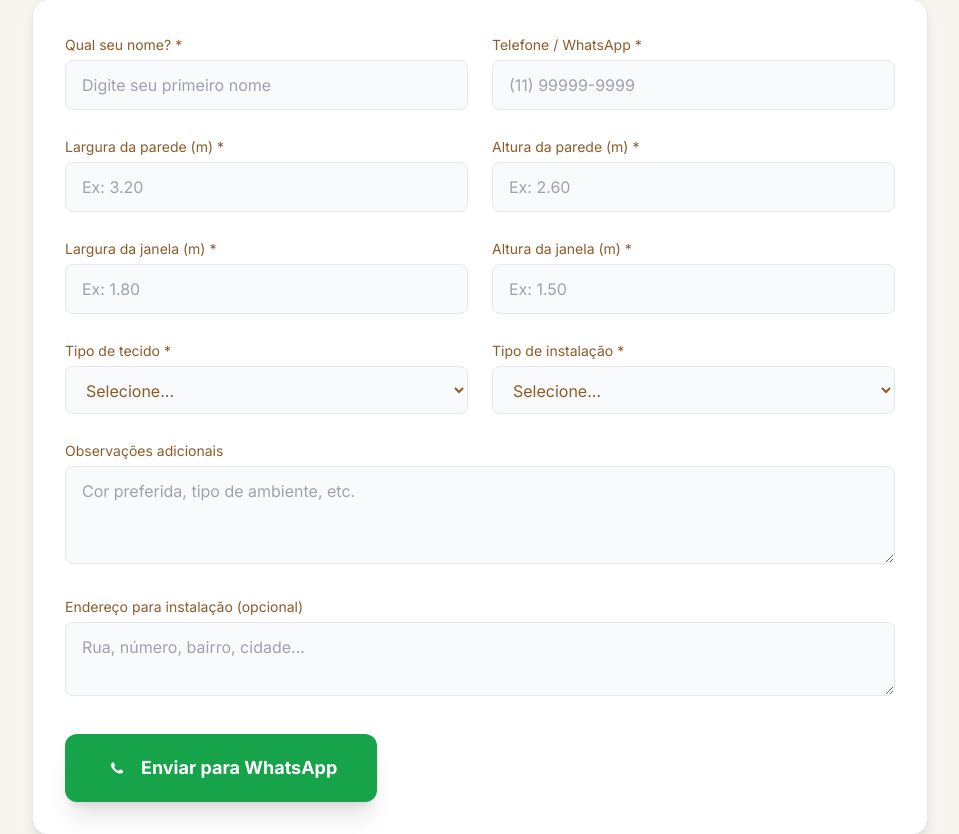
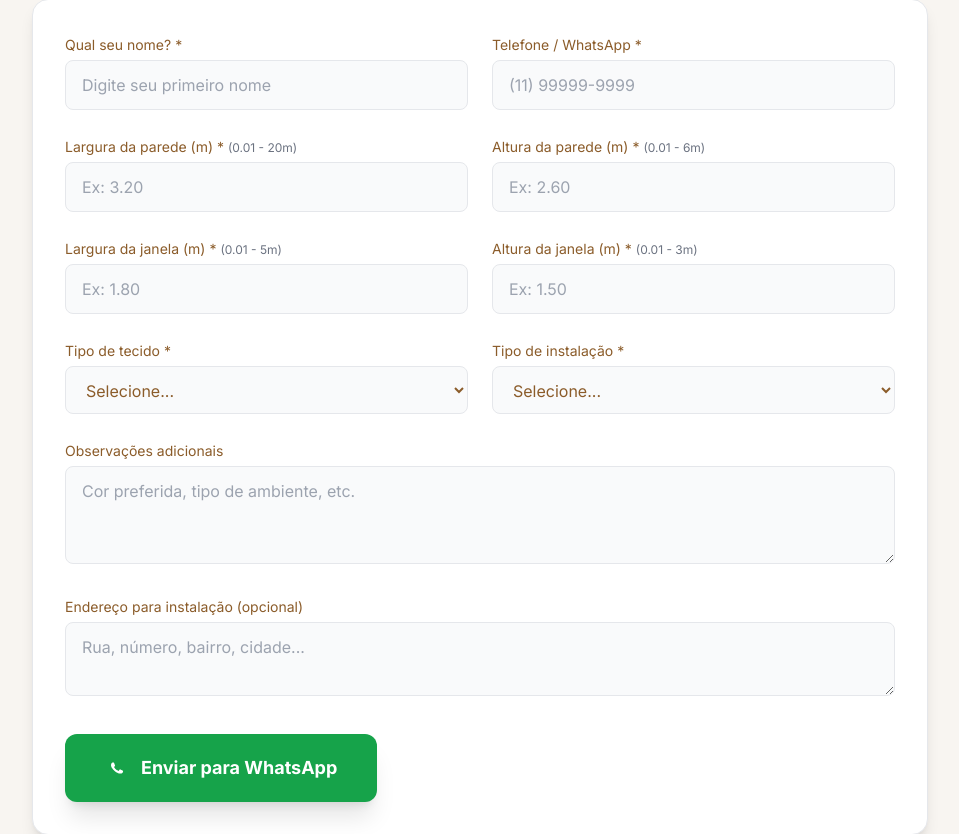
Before and after one commit to workriar/cortinasbras, a Flask app: page / in a window 1280 px wide. Shown: the part 2651-3485 px from the top of the page, without its empty margins (160-1119 px from the left). Run offline with Flask 3, Linux system fonts and the light colour scheme; some libraries are stand-ins or nearby versions.

Commit message:
feat: adicionar validação HTML5 com min/max nos inputs de medição (previne valores negativos/zero e limites razoáveis)

```diff
--- a/meu-projeto/templates/index.html
+++ b/meu-projeto/templates/index.html
@@ -293,20 +293,20 @@
                   <input id="telefone" name="telefone" type="tel" required class="mt-1 w-full px-4 py-3 rounded-lg border bg-gray-50 focus:ring-2 focus:ring-brand-300 focus:outline-none focus:bg-white" placeholder="(11) 99999-9999" />
                 </div>
                 <div>
-                  <label class="text-sm font-medium text-brand-700" for="largura_parede">Largura da parede (m) *</label>
-                  <input id="largura_parede" name="largura_parede" type="number" step="0.01" required class="mt-1 w-full px-4 py-3 rounded-lg border bg-gray-50 focus:ring-2 focus:ring-brand-300 focus:outline-none focus:bg-white" placeholder="Ex: 3.20" />
+                  <label class="text-sm font-medium text-brand-700" for="largura_parede">Largura da parede (m) * <span class="text-xs text-gray-500">(0.01 - 20m)</span></label>
+                  <input id="largura_parede" name="largura_parede" type="number" step="0.01" min="0.01" max="20" required class="mt-1 w-full px-4 py-3 rounded-lg border bg-gray-50 focus:ring-2 focus:ring-brand-300 focus:outline-none focus:bg-white" placeholder="Ex: 3.20" title="Digite um valor entre 0.01 e 20 metros" />
                 </div>
                 <div>
-                  <label class="text-sm font-medium text-brand-700" for="altura_parede">Altura da parede (m) *</label>
-                  <input id="altura_parede" name="altura_parede" type="number" step="0.01" required class="mt-1 w-full px-4 py-3 rounded-lg border bg-gray-50 focus:ring-2 focus:ring-brand-300 focus:outline-none focus:bg-white" placeholder="Ex: 2.60" />
+                  <label class="text-sm font-medium text-brand-700" for="altura_parede">Altura da parede (m) * <span class="text-xs text-gray-500">(0.01 - 6m)</span></label>
+                  <input id="altura_parede" name="altura_parede" type="number" step="0.01" min="0.01" max="6" required class="mt-1 w-full px-4 py-3 rounded-lg border bg-gray-50 focus:ring-2 focus:ring-brand-300 focus:outline-none focus:bg-white" placeholder="Ex: 2.60" title="Digite um valor entre 0.01 e 6 metros" />
                 </div>
                 <div>
-                  <label class="text-sm font-medium text-brand-700" for="largura_janela">Largura da janela (m) *</label>
-                  <input id="largura_janela" name="largura_janela" type="number" step="0.01" required class="mt-1 w-full px-4 py-3 rounded-lg border bg-gray-50 focus:ring-2 focus:ring-brand-300 focus:outline-none focus:bg-white" placeholder="Ex: 1.80" />
+                  <label class="text-sm font-medium text-brand-700" for="largura_janela">Largura da janela (m) * <span class="text-xs text-gray-500">(0.01 - 5m)</span></label>
+                  <input id="largura_janela" name="largura_janela" type="number" step="0.01" min="0.01" max="5" required class="mt-1 w-full px-4 py-3 rounded-lg border bg-gray-50 focus:ring-2 focus:ring-brand-300 focus:outline-none focus:bg-white" placeholder="Ex: 1.80" title="Digite um valor entre 0.01 e 5 metros" />
                 </div>
                 <div>
-                  <label class="text-sm font-medium text-brand-700" for="altura_janela">Altura da janela (m) *</label>
-                  <input id="altura_janela" name="altura_janela" type="number" step="0.01" required class="mt-1 w-full px-4 py-3 rounded-lg border bg-gray-50 focus:ring-2 focus:ring-brand-300 focus:outline-none focus:bg-white" placeholder="Ex: 1.50" />
+                  <label class="text-sm font-medium text-brand-700" for="altura_janela">Altura da janela (m) * <span class="text-xs text-gray-500">(0.01 - 3m)</span></label>
+                  <input id="altura_janela" name="altura_janela" type="number" step="0.01" min="0.01" max="3" required class="mt-1 w-full px-4 py-3 rounded-lg border bg-gray-50 focus:ring-2 focus:ring-brand-300 focus:outline-none focus:bg-white" placeholder="Ex: 1.50" title="Digite um valor entre 0.01 e 3 metros" />
                 </div>
                 <div>
                   <label class="text-sm font-medium text-brand-700" for="tecido">Tipo de tecido *</label>
```
